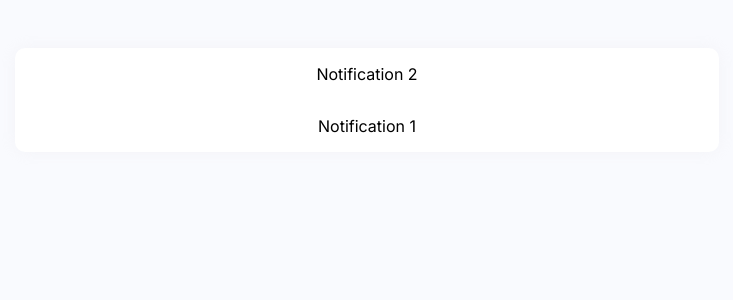
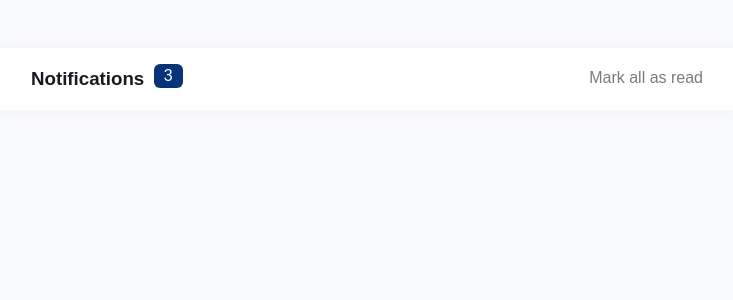
Before and after one commit to atorrez007/notifications-page-challenge, a Next.js app: page / in a window 1280 px wide. Shown: the top 300 px of the page, without its empty margins (273-1006 px from the left). Built offline with nearby package versions, Linux system fonts and the light colour scheme.

Commit message:
styled notifications feedback

```diff
--- a/src/Styles/NotificationStyles.css
+++ b/src/Styles/NotificationStyles.css
@@ -9,29 +9,124 @@
 @media (min-width: 300px) {
   .notifications-panel {
     width: 33em;
-    margin: 0%;
+    margin-left: 0.5em;
+    margin-right: 0.5em;
     border-radius: 0%;
     display: flex;
-    padding: 0 1em 0 1em 0;
     justify-content: flex-end;
-    flex-direction: column-reverse;
+    flex-direction: column;
     align-items: center;
     background-color: rgb(255, 255, 255);
+    padding-left: 1em;
+    padding-right: 1em;
     box-shadow: rgba(226, 221, 221, 0.2) 0px 0px 16px 0px;
-  }
-  .notifications-panel p {
-    font-size: 18px;
   }
 }
 @media (min-width: 960px) {
   .notifications-panel {
     margin-top: 3em;
+    margin-left: 1em;
+    margin-right: 1em;
+    padding-left: 1.5em;
+    padding-right: 1.5em;
     height: 100%;
     width: 44em;
     border-radius: 10px;
     background-color: rgb(255, 255, 255);
   }
-  .notifications-panel p {
-    font-size: 16px;
+}
+
+@media (min-width: 300px) {
+  .notification-feedback {
+    display: flex;
+    width: 100%;
+    justify-content: space-between;
+  }
+}
+@media (min-width: 960px) {
+  .notification-feedback {
+    display: flex;
+    justify-content: space-between;
+    width: 100%;
+  }
+}
+
+@media (min-width: 300px) {
+  .notifications {
+    font-family: "PlusJakartaSans-Medium", sans-serif;
+    color: rgb(25, 25, 33);
+  }
+}
+@media (min-width: 960px) {
+  .notifications {
+    padding-left: 1em;
+    padding-right: 1em;
+    font-family: "PlusJakartaSans-Medium", sans-serif;
+    color: rgb(25, 25, 33);
+  }
+}
+
+@media (min-width: 300px) {
+  .text-and-count {
+    display: flex;
+    justify-content: center;
+    font-family: "PlusJakartaSans-ExtraBold", sans-serif;
+    align-items: center;
+  }
+}
+@media (min-width: 960px) {
+  .text-and-count {
+    display: flex;
+    justify-content: center;
+    font-family: "PlusJakartaSans-ExtraBold", sans-serif;
+    align-items: center;
+  }
+}
+
+@media (min-width: 300px) {
+  .inbox-counter {
+    display: flex;
+    margin-top: 1em;
+    margin-bottom: 1.4em;
+    margin-left: 0.6em;
+    background-color: rgb(9, 51, 121);
+    width: 1.8em;
+    height: 1.5em;
+    border-radius: 6px;
+    color: rgb(255, 255, 255);
+    align-items: center;
+    justify-content: center;
+  }
+}
+@media (min-width: 960px) {
+  .inbox-counter {
+    display: flex;
+    margin-top: 1em;
+    margin-bottom: 1.4em;
+    margin-left: 0.6em;
+    background-color: rgb(9, 51, 121);
+    width: 1.8em;
+    height: 1.5em;
+    border-radius: 6px;
+    color: rgb(255, 255, 255);
+    align-items: center;
+    justify-content: center;
+  }
+}
+
+@media (min-width: 300px) {
+  .read-all {
+    margin-top: 0.3em;
+    font-family: "PlusJakartaSans-Medium", sans-serif;
+    color: rgb(119, 124, 128);
+  }
+}
+@media (min-width: 960px) {
+  .read-all {
+    padding-left: 1em;
+    padding-right: 1em;
+    margin-top: 0.3em;
+    font-family: "PlusJakartaSans-Medium", sans-serif;
+    color: rgb(119, 124, 128);
   }
 }/*# sourceMappingURL=NotificationStyles.css.map */
--- a/src/Styles/NotificationStyles.scss
+++ b/src/Styles/NotificationStyles.scss
@@ -33,29 +33,139 @@
 .notifications-panel {
   @include sm {
     width: 33em;
-    margin: 0%;
+    // margin: 0%;
+    margin-left: 0.5em;
+    margin-right: 0.5em;
     border-radius: 0%;
     display: flex;
-    padding: 0 1em 0 1em 0;
+    // padding: 0 1em 0 1em 0;
     justify-content: flex-end;
-    flex-direction: column-reverse;
+    flex-direction: column;
     align-items: center;
     background-color: $white;
+    padding-left: 1em;
+    padding-right: 1em;
     box-shadow: rgba(226, 221, 221, 0.2) 0px 0px 16px 0px;
-    p {
-      font-size: 18px;
-    }
+    // border-radius: 10px;
+    // p {
+    //   font-size: 18px;
+    // }
   }
 
   @include lg {
     // @include borderCheck();
     margin-top: 3em;
+    margin-left: 1em;
+    margin-right: 1em;
+    padding-left: 1.5em;
+    padding-right: 1.5em;
     height: 100%;
     width: 44em;
     border-radius: 10px;
     background-color: $white;
-    p {
-      font-size: 16px;
-    }
+    // p {
+    //   font-size: 16px;
+    // }
   }
 }
+
+.notification-feedback {
+  @include sm {
+    display: flex;
+    width: 100%;
+    // @include borderCheck(magenta);
+    justify-content: space-between;
+  }
+  @include lg {
+    display: flex;
+    justify-content: space-between;
+    // @include borderCheck(orange);
+    width: 100%;
+  }
+
+  // span {
+  //   height: 250px;
+  //   width: 250px;
+  //   background-color: blue;
+  //   color: $white;
+  // }
+}
+
+.notifications {
+  // @include borderCheck(blue);
+  @include sm {
+    // padding-left: 1em;
+    // padding-right: 1em;
+    font-family: $fontMedium, sans-serif;
+    color: $darktext;
+  }
+
+  @include lg {
+    padding-left: 1em;
+    padding-right: 1em;
+    font-family: $fontMedium, sans-serif;
+    color: $darktext;
+  }
+}
+
+.text-and-count {
+  @include sm {
+    display: flex;
+    justify-content: center;
+    font-family: $fontExtraBold, sans-serif;
+    align-items: center;
+  }
+  @include lg {
+    display: flex;
+    justify-content: center;
+    font-family: $fontExtraBold, sans-serif;
+    align-items: center;
+  }
+}
+
+.inbox-counter {
+  @include sm {
+    display: flex;
+    // @include borderCheck(orange);
+    margin-top: 1em;
+    margin-bottom: 1.4em;
+    margin-left: 0.6em;
+    background-color: $darkblue;
+    width: 1.8em;
+    height: 1.5em;
+    border-radius: 6px;
+    color: $white;
+    align-items: center;
+    justify-content: center;
+  }
+  @include lg {
+    display: flex;
+    // @include borderCheck(orange);
+    margin-top: 1em;
+    margin-bottom: 1.4em;
+    margin-left: 0.6em;
+    background-color: $darkblue;
+    width: 1.8em;
+    height: 1.5em;
+    border-radius: 6px;
+    color: $white;
+    align-items: center;
+    justify-content: center;
+  }
+}
+
+.read-all {
+  // @include borderCheck(red);
+  @include sm {
+    margin-top: 0.3em;
+    font-family: $fontMedium, sans-serif;
+    color: $graytext;
+  }
+  @include lg {
+    padding-left: 1em;
+    padding-right: 1em;
+    margin-top: 0.3em;
+    font-family: $fontMedium, sans-serif;
+    color: $graytext;
+  }
+}
--- a/src/Variables/Variables.scss
+++ b/src/Variables/Variables.scss
@@ -18,7 +18,6 @@ $fontExtraBold: "PlusJakartaSans-ExtraBold";
 // COLORS
 // Grayspace is for the activity panel background-color
 $grayspace: rgb(249 250 254);
-
 $graytext: rgb(119 124 128);
 $white: rgb(255 255 255);
 $darkblue: rgb(9 51 121);
@@ -27,6 +26,6 @@ $darktext: rgb(25 25 33);
 // Functions
 
 // Automatically highlight the border of the element
-@mixin borderCheck {
-  border: 1px red solid;
+@mixin borderCheck($color) {
+  border: 1px $color solid;
 }
--- a/src/components/Notifications.tsx
+++ b/src/components/Notifications.tsx
@@ -4,11 +4,16 @@ import "../Styles/NotificationStyles.css";
 const Notifications = () => {
   return (
     <div className="notifications-panel">
-      <div>
-        <p>Notification 1</p>
-      </div>
-      <div>
-        <p>Notification 2</p>
+      <div className="notification-feedback">
+        <div className="notifications">
+          <div className="text-and-count">
+            <h3>Notifications</h3>
+            <span className="inbox-counter">3</span>
+          </div>
+        </div>
+        <div className="read-all">
+          <p>Mark all as read</p>
+        </div>
       </div>
     </div>
   );
```
Also changed, not shown: 1 other file (tests, documents, lock files or other folders).
